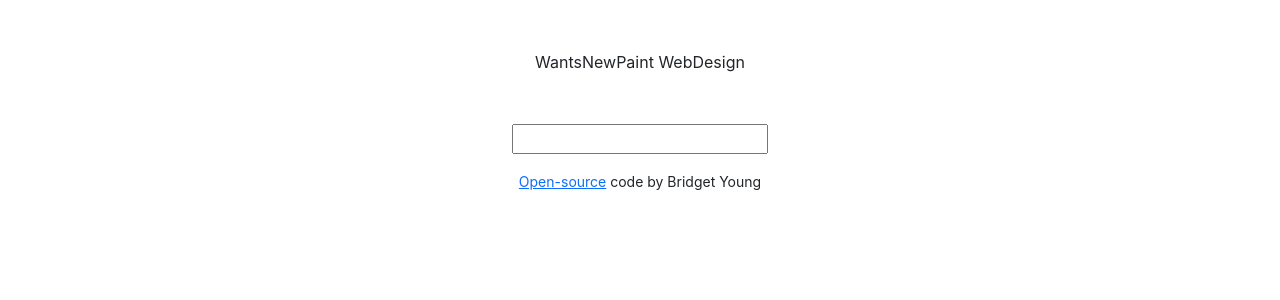
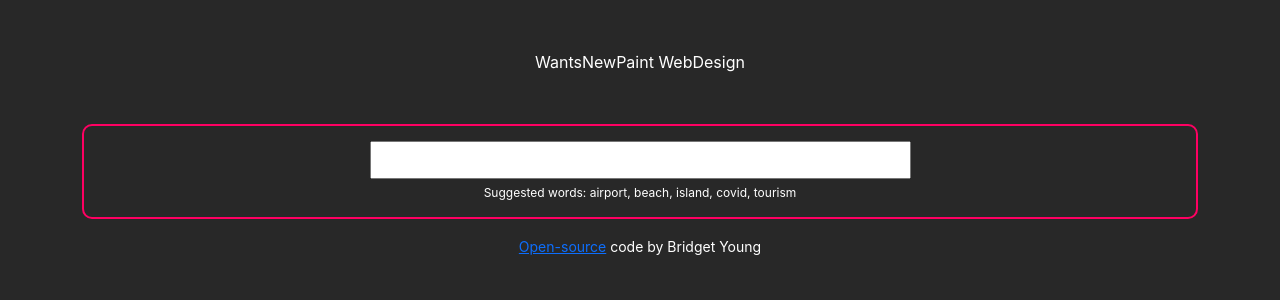
Before and after one commit to Wantsnewpaint/dictionary-project, a React (Create React App) app: page / in a window 1280 px wide. Shown: the top 300 px of the page. Built offline with nearby package versions, Linux system fonts and the light colour scheme; no server answers.

Commit message:
Added css and default word

```diff
--- a/src/App.css
+++ b/src/App.css
@@ -1,7 +1,13 @@
+body {
+    background: rgb(40, 40, 40);
+    color: #fff;
+}
+
 .App-header {
     text-align: center;
     margin: 50px;
 }
+
 .App-footer {
     text-align: center;
     margin-top: 15px;
--- a/src/App.js
+++ b/src/App.js
@@ -7,7 +7,7 @@ export default function App() {
       <div className="container">
         <header className="App-header">WantsNewPaint WebDesign</header>
         <main>
-          <Dictionary />
+          <Dictionary defaultKeyword="nothing" />
         </main>
         <footer className="App-footer"><small><a href="https://github.com/Wantsnewpaint/dictionary-project" target="_blank" rel="noreferrer">Open-source</a> code by Bridget Young</small></footer>
       </div>
--- a/src/Dictionary.css
+++ b/src/Dictionary.css
@@ -1,3 +1,22 @@
-.Dictionary {
+.Dictionary section {
+    padding: 15px;
+    border-radius: 10px;
+    border: 2px solid rgb(255, 0, 98);
+    margin: 15px 0;
+}
+.Dictionary form {
     text-align: center;
+    border: none;
 }
+
+.Dictionary input {
+    width: 50%;
+    padding: 5px 10px;
+    color: darkslategray;
+}
+
+.Dictionary .hint {
+    text-align: center;
+    font-size: 12px;
+    margin-top: 5px;
+}
--- a/src/Dictionary.js
+++ b/src/Dictionary.js
@@ -3,33 +3,52 @@ import axios from "axios";
 import Results from "./Results";
 import "./Dictionary.css";
 
-export default function Dictionary() {
-    let [keyword, setKeyword] = useState("");
+export default function Dictionary(props) {
+    let [keyword, setKeyword] = useState(props.defaultKeyword);
     let [results, setResults] = useState(null);
+    let [loaded, setLoaded] = useState(false);
 
     function handleResponse(response) {
-        console.log(response.data[0]);
         setResults(response.data[0]);
     }
 
-    function search(event) {
-        event.preventDefault();
-
-        //documentation: https://dictionaryapi.dev/
+    function search() {
+                //documentation: https://dictionaryapi.dev/
     let apiUrl = `https://api.dictionaryapi.dev/api/v2/entries/en_US/${keyword}`;
     axios.get(apiUrl).then(handleResponse);
+    }
+
+    function handleSubmit(event) {
+        event.preventDefault();
+        search();
     }
 
     function handleKeywordChange(event) {
         setKeyword(event.target.value);
     }
 
+    function load() {
+        setLoaded(true);
+        search();
+    }
+
+    if (loaded) {
+
 return (
     <div className="Dictionary">
-        <form onSubmit={search}>
+        <section>
+        <form onSubmit={handleSubmit}>
             <input type="search" onChange={handleKeywordChange} />
         </form>
+        <div className="hint">
+            Suggested words: airport, beach, island, covid, tourism
+        </div>
+        </section>
         <Results results={results} />
     </div>
     );
+    } else {
+        load();
+        return "loading";
+    }
 }
--- /dev/null
+++ b/src/Phonetic.css
@@ -0,0 +1,20 @@
+.Phonetic {
+    margin-bottom: 15px;
+}
+
+.Phonetic a {
+    text-decoration: none;
+    border: 1px solid whitesmoke;
+    background-color: whitesmoke;
+    font-weight: bold;
+    padding: 5px 5px;
+    margin-right: 10px;
+    border-radius: 15px;
+    transition: all 150ms ease-in-out;
+}
+
+.Phonetic a:hover {
+    background: #282828;
+    color: navy;
+
+}
--- a/src/Phonetic.js
+++ b/src/Phonetic.js
@@ -1,13 +1,12 @@
 import React from "react";
+import "./Phonetic.css"
 
 export default function Phonetic(props) {
-    console.log(props.phonetic);
     return (
-        <div>
+        <div className="Phonetic">
             <a href={props.phonetic.audio} target="_blank" rel="noreferrer">
                 Listen
             </a>
-            <br />
             {props.phonetic.text}
         </div>
     )
--- /dev/null
+++ b/src/Results.css
@@ -0,0 +1,5 @@
+.Results h2 {
+    font-size: 36px;
+    font-weight: bold;
+    line-height: 1.5;
+}
--- a/src/Results.js
+++ b/src/Results.js
@@ -1,11 +1,13 @@
 import React from "react";
 import Meaning from "./Meaning";
 import Phonetic from "./Phonetic";
+import "./Results.css";
 
 export default function Results(props) {
     if (props.results) {
         return(
             <div className="Results">
+                <section>
                 <h2>{props.results.word}</h2>
                 {props.results.phonetics.map(function(phonetic, index) {
             return (
@@ -14,11 +16,12 @@ export default function Results(props) {
                 </div>
             );
         })}
+        </section>
                 {props.results.meanings.map(function(meaning, index) {
                     return (
-                        <div key={index}>
+                        <section key={index}>
                             <Meaning meaning={meaning} />
-                        </div>
+                        </section>
                     );
                 })}
             </div>
```
